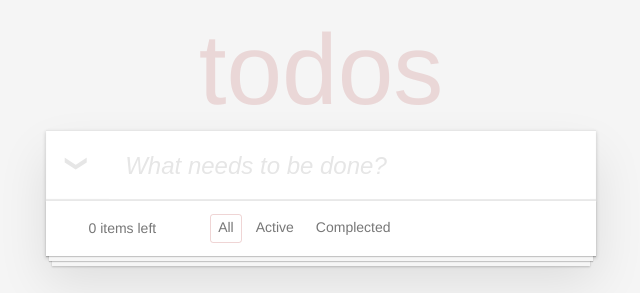
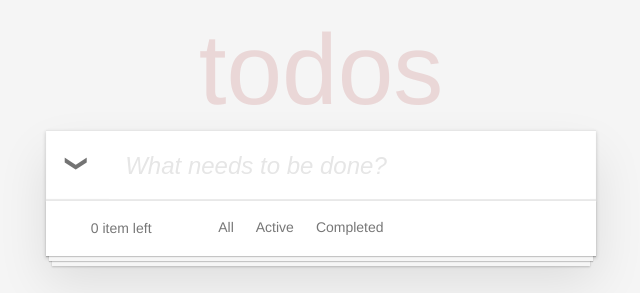
Before and after one commit to Jakisley/todoLIst-React, a React (Create React App) app: page / in a window 1280 px wide. Shown: the top 293 px of the page, without its empty margins (319-959 px from the left). Built offline with nearby package versions, Linux system fonts and the light colour scheme.

Commit message:
fixed code, made function cancellation for Esc pressing  in Todo module, made function save for out click in Todo module

```diff
--- a/src/App.jsx
+++ b/src/App.jsx
@@ -7,56 +7,75 @@ import InputAddToDo from './components/InputAddTodo';
 import TodoList from './components/TodoList';
 import LowerMenu from './components/LowerMenu';
 
-
 import styles from './App.module.css';
 
-
-function App() {
-
+const App = () => {
   const [todoArray, setTodoArray] = useState(JSON.parse(localStorage.getItem('todos')) || []);
   const [filterCondition, setFillterCondition] = useState('all');
-  const [filter, setFillter] = useState(todoArray);
-  const [count, setCount] = useState(0);
+  const [countActive, setCountActive] = useState(0);
+
+  const delAllCompleted = () => {
+    const updatedTodoArr = todoArray.filter(element => element.state === 'active');
+    setTodoArray(updatedTodoArr);
+
+  };
+
+  const addTodo = (todo) => {
+    let key = 0;
+    const arraylength = todoArray.length;
+    if (arraylength > 0) {
+      key = todoArray[arraylength - 1].key + 1;
+    };
+    if (todo && todo[0] !== ' ') {
+      const updatedTodoArr = [...todoArray, { key: +key, description: todo, state: 'active' }]
+      setTodoArray(updatedTodoArr);
+    };
+  };
+  const changeAllCheck = () => {
+    const index = todoArray.findIndex(todo => todo.state === 'active');
+    const updatedTodoArr = [...todoArray];
+    let state = '';
+    index === -1 ? state = 'active' : state = 'completed';
+    updatedTodoArr.filter(element => element.state = state);
+    setTodoArray(updatedTodoArr);
+  };
 
 
   useEffect(() => {
 
     localStorage.setItem('todos', JSON.stringify(todoArray));
+    setCountActive(todoArray.filter(element => element.state === 'active').length);
 
-    if (filterCondition === 'all') {
-      setFillter(todoArray)
-    } else if (filterCondition === 'active') {
-      const updatedTodoArr = todoArray.filter(element => element.state === 'active')
-      setFillter(updatedTodoArr);
-
-    } else {
-      const updatedTodoArr = todoArray.filter(element => element.state === 'completed')
-      setFillter(updatedTodoArr);
-
-    }
-    let counter = 0
-    for (let i = 0; i < todoArray.length; i++) {
-      if (todoArray[i].state === 'active') {
-        counter += 1;
-      }
-    }
-    setCount(counter);
-  },
-    [todoArray, filterCondition]);
-
-
+  }, [todoArray, filterCondition]);
 
   return (
     <section className={styles.app}>
       <Header />
+
       <section className={styles.main}>
-        <InputAddToDo todoArray={todoArray} onChangeArray={setTodoArray} />
-        <TodoList filter={filter} todoArray={todoArray} onChangeArray={setTodoArray} />
-        <LowerMenu setFillterCondition={setFillterCondition} todoArray={todoArray} setTodoArray={setTodoArray} count={count} />
+        <InputAddToDo
+          isAllCompleted={countActive === 0}
+          addTodo={addTodo}
+          changeAllCheck={changeAllCheck}
+        />
+
+        <TodoList
+          todoArray={todoArray}
+          onChangeArray={setTodoArray}
+          filterCondition={filterCondition}
+        />
+
+        <LowerMenu
+          setFillterCondition={setFillterCondition}
+          countActive={countActive}
+          isEnyCompleted={(todoArray.length - countActive) > 0}
+          delAllCompleted={delAllCompleted}
+        />
       </section>
+
       <Footer />
     </section>
   );
-}
+};
 
 export default App;
--- a/src/components/Header/Header.jsx
+++ b/src/components/Header/Header.jsx
@@ -1,6 +1,6 @@
 import styles from './Header.module.css';
 
-const Header = (props) => {
+const Header = () => {
   return (
     <section className={styles.header}>
       <h1 className={styles.title}>
--- a/src/components/InputAddTodo/InputAddTodo.jsx
+++ b/src/components/InputAddTodo/InputAddTodo.jsx
@@ -1,54 +1,51 @@
+import { useState } from 'react';
 import styles from './InputAddTodo.module.css';
-import { useState } from 'react';
 
 const InputAddToDo = (props) => {
   const [todo, setTodo] = useState('');
-  const [isChecked, setIsChecked] = useState(false)
-  const { todoArray, onChangeArray } = props;
+  const { isAllCompleted,addTodo,changeAllCheck } = props;
+
+  const checkStyle = !isAllCompleted ?
+    styles.checkAllTodoBtn :
+    `${styles.checkAllTodoBtn} ${styles.checkAllTodoBtnActive}`;
 
   const handleChange = (event) => {
     setTodo(event.target.value);
-  }
-  const handleKeyDown = (event) => {
-    if (event.code === 'Enter') {
-      let key = 0;
-      const arraylength =todoArray.length;
-      if (arraylength > 0) {
-        key = todoArray[arraylength-1].key+1;
-      }
-      if (event.target.value) {
-        const updatedTodoArr = [...todoArray, { key: +key, description: todo, state: 'active' }]
-        onChangeArray(updatedTodoArr);
-        setTodo('');
-      }
-    }
-  }
+  };
 
-  const handleClick = (event) => {
+  const handleKeyDownAddInput = (event) => {
+    if (event.key === 'Enter') {
+      addTodo(todo);
+      setTodo('');
+    };
+  };
 
-    const filter = todoArray.findIndex(todo => todo.state === 'active');
-    const updatedTodoArr = [...todoArray];
-    if (filter === -1) {
-      for (let i = 0; i < updatedTodoArr.length; i++) {
-        updatedTodoArr[i]['state'] = 'active';
-        event.target.style.color = "#e6e6e6";
-      }
-    } else {
-      for (let i = 0; i < updatedTodoArr.length; i++) {
-        updatedTodoArr[i]['state'] = 'completed';
-        event.target.style.color = "#737373";
-      }
-    }
-    onChangeArray(updatedTodoArr);
+  const handleClickCheckBtn = () => {
+    changeAllCheck();
+  };
 
-  }
   return (
     <section className={styles.todoAddWrapper}>
-      <button className={styles.checkAllTodoBtn} onClick={handleClick}>❯</button>
-      <input className={styles.todoAdd} value={todo} onKeyDown={handleKeyDown} onChange={handleChange} name="newTodo" type="text" placeholder="What needs to be done?" autoFocus />
+      <button
+        className={checkStyle}
+        onClick={handleClickCheckBtn}
+      >
+        ❯
+      </button>
+
+      <input
+        className={styles.todoAdd}
+        value={todo}
+        onKeyDown={handleKeyDownAddInput}
+        onChange={handleChange}
+        name="newTodo"
+        type="text"
+        placeholder="What needs to be done?"
+        autoFocus
+      />
     </section>
   )
 
-}
+};
 
 export default InputAddToDo;
--- a/src/components/InputAddTodo/InputAddTodo.module.css
+++ b/src/components/InputAddTodo/InputAddTodo.module.css
@@ -1,9 +1,9 @@
-.todoAddWrapper{
+.todoAddWrapper {
   box-shadow: inset 0 -2px 1px rgb(0 0 0 / 9%);
   padding: 2px;
 }
+
 .todoAdd {
-
   width: 88%;
   font-size: 24px;
   line-height: 1.4em;
@@ -36,5 +36,9 @@
   font-size: 22px;
   color: #e6e6e6;
   background: none;
-  cursor:pointer;
+  cursor: pointer;
 }
+
+.checkAllTodoBtnActive {
+  color: #737373;
+}
--- a/src/components/LowerMenu/LowerMenu.jsx
+++ b/src/components/LowerMenu/LowerMenu.jsx
@@ -2,45 +2,39 @@ import styles from './LowerMenu.module.css';
 
 function LowerMenu(props) {
 
-  const { setFillterCondition, todoArray, setTodoArray, count } = props;
+  const { setFillterCondition, countActive, isEnyCompleted, delAllCompleted } = props;
+  const message = countActive > 1 ? `${countActive} items left` : `${countActive} item left`;
 
-  const onClickLowerMenu = (ev) => {
-    setFillterCondition(ev.target.name);
-  }
+  const clearBtnStyles = isEnyCompleted ?
+    styles.lowerMenuClearBtn :
+    styles.hiden;
+
+  const onClickLowerMenu = (fillter) => {
+    setFillterCondition(fillter);
+  };
 
   const clearCompleted = () => {
-    const updatedTodoArr = [...todoArray];
-    for (let i = 0; i < updatedTodoArr.length; i++) {
-      if (updatedTodoArr[i].state === 'completed'){
-          console.log(i);
-          updatedTodoArr.splice(i,1);
-          i -=1;
-      }
-    }
-    setTodoArray(updatedTodoArr);
-
-    // Возможно когда-нибудь починю
-    // do {
-    //   index = updatedTodoArr.findIndex(todo => todo.state === 'completed');
-    //   console.log(index);
-    //   updatedTodoArr.splice(index,1);
-    //   setTodoArray(updatedTodoArr);
-    // }while (index!= -1);
-  }
-
+    delAllCompleted();
+  };
 
   return (
     <section className={styles.lowerMenuWrapper}>
-      <span className={styles.lowerMenuText}>{count} items left</span>
+      <span className={styles.lowerMenuText}>{message}</span>
+
       <div className={styles.lowerMenuLinks}>
-        <a name='all' className={`${styles.lowerMenuLink} ${styles.selected}`} onClick={onClickLowerMenu}>All</a>
-        <a name='active' className={styles.lowerMenuLink} onClick={onClickLowerMenu}>Active</a>
-        <a name='completed' className={styles.lowerMenuLink} onClick={onClickLowerMenu}>Complected</a>
+        <p className={styles.lowerMenuLink} onClick={() => onClickLowerMenu('all')}>All</p>
+        <p className={styles.lowerMenuLink} onClick={() => onClickLowerMenu('active')}>Active</p>
+        <p className={styles.lowerMenuLink} onClick={() => onClickLowerMenu('completed')}>Completed</p>
       </div>
-      <span className={todoArray.find(todo => todo.state === 'completed') ? styles.lowerMenuClearBtn : styles.hiden} onClick={clearCompleted}>Clear complected</span>
+
+      <span
+        className={clearBtnStyles}
+        onClick={clearCompleted}
+      >
+        Clear complected
+      </span>
     </section>
-
   );
-}
+};
 
 export default LowerMenu;
--- a/src/components/TodoList/Todo/Todo.jsx
+++ b/src/components/TodoList/Todo/Todo.jsx
@@ -3,67 +3,107 @@ import { useState } from 'react';
 
 const Todo = (props) => {
 
-  const { id, text, state, todoArray, onChangeArray } = props;
-  const [todoChange, setTodoChange] = useState(text);
+  const { todo, todoArray, onChangeArray } = props;
+  const [todoChange, setTodoChange] = useState(todo.description);
+  const index = todoArray.findIndex(element => element.key === todo.key);
+
+  let updatedTodoArr = [...todoArray];
+
+  const checkStyles = todo.state === 'active' ?
+    styles.listCheck :
+    `${styles.listCheck} ${styles.checkCompleted}`;
+  const inputStyles = todo.state === 'active' ?
+    styles.listElement :
+    `${styles.listElement} ${styles.textCopmleted}`;
 
   const handleChange = (ev) => {
     setTodoChange(ev.target.value);
-  }
+  };
 
-  const delElement = (ev) => {
-    const id = +ev.target.parentElement.id
-    const index = todoArray.findIndex(todo => todo.key === id);
-    const updatedTodoArr = [...todoArray];
+  const delElement = () => {
     updatedTodoArr.splice(index, 1);
     onChangeArray(updatedTodoArr);
+  };
 
-  }
-  const changeCheck = (ev) => {
-    const id = +ev.target.parentElement.id
-    const index = todoArray.findIndex(todo => todo.key === id);
-    const updatedTodoArr = [...todoArray];
-    if (updatedTodoArr[index]['state'] === 'active') {
-      updatedTodoArr[index]['state'] = 'completed';
+  const changeCheck = () => {
+    if (updatedTodoArr[index].state === 'active') {
+      updatedTodoArr[index].state = 'completed';
     } else {
-      updatedTodoArr[index]['state'] = 'active'
-    }
+      updatedTodoArr[index].state = 'active'
+    };
     onChangeArray(updatedTodoArr);
-  }
+  };
+
   const chageInput = (ev) => {
-    const id = +ev.target.parentElement.id;
     const sibling = ev.target.nextSibling
     sibling.focus();
-    onfocus(sibling, 'focus');
+    onfocus(sibling);
 
-  }
-  const onfocus = (sibling) => {
+  };
 
-    sibling.style.zIndex = 2;
+  const onfocus = (element) => {
 
-    sibling.onblur = () => {
-      sibling.style.zIndex = 0;
-    }
-  }
+    element.style.zIndex = 2;
+    element.onblur = () => onblur(element);
+
+    document.addEventListener( 'click', (event) => {
+      if ( !event.composedPath().includes(element) && element.value !==' ') {
+        updatedTodoArr[index].description = element.value;
+        onChangeArray(updatedTodoArr);
+      }else{
+        setTodoChange(todo.description);
+      }
+    });
+
+  };
+
+  const onblur = (element) => {
+    element.style.zIndex = 0;
+  };
 
   const handleKeyDown = (ev) => {
 
     if (ev.code === 'Enter') {
-      const id = +ev.target.parentElement.id
-      const index = todoArray.findIndex(todo => todo.key === id);
-      if (ev.target.value) {
-        const updatedTodoArr = [...todoArray];
-        updatedTodoArr[index]['description'] = ev.target.value;
+      if (todoChange && todoChange[0]!==' ') {
+        updatedTodoArr[index].description = todoChange;
         onChangeArray(updatedTodoArr);
-        ev.target.style.zIndex = 0;
-      }
-    }
-  }
+        onblur(ev.target);
+      };
+    };
+    if (ev.code === 'Escape') {
+      setTodoChange(todo.description);
+      onblur(ev.target);
+    };
+  };
+
   return (
-    <div id={id} className={styles.listWrapper}>
-      <div className={state === 'active' ? styles.listCheck : `${styles.listCheck} ${styles.checkCompleted}`} onClick={changeCheck} />
-      <input className={state === 'active' ? styles.listElement : `${styles.listElement} ${styles.textCopmleted}`} type="text" value={text} onDoubleClick={chageInput} readOnly />
-      <input className={styles.bottomElement} type="text" value={todoChange} onKeyDown={handleKeyDown} onChange={handleChange} />
-      <div className={styles.listDestroyBtn} onClick={delElement}>×</div>
+    <div
+      id={todo.id}
+      className={styles.listWrapper}
+    >
+      <div
+        className={checkStyles}
+        onClick={changeCheck}
+      />
+      <input
+        className={inputStyles}
+        type="text"
+        value={todo.description}
+        onDoubleClick={chageInput}
+        readOnly
+      />
+      <input
+        className={styles.bottomElement}
+        type="text"
+        value={todoChange}
+        onKeyDown={handleKeyDown}
+        onChange={handleChange}
+      />
+      <div
+        className={styles.listDestroyBtn}
+        onClick={delElement}>
+        ×
+      </div>
     </div>
   );
 };
--- a/src/components/TodoList/TodoList.jsx
+++ b/src/components/TodoList/TodoList.jsx
@@ -3,19 +3,23 @@ import React from 'react';
 
 
 const TodoList = (props) => {
-  const {todoArray,onChangeArray,filter} =props;
+  const { todoArray, onChangeArray, filterCondition } = props;
+  let filltredArr = [...todoArray];
+
+  if (filterCondition !== 'all') {
+    filltredArr = todoArray.filter(element => element.state === filterCondition);
+  }
+
   return (
     <section>
-      {filter.map((todo) => <Todo
-        key={todo.key}
-        id={todo.key}
-        text={todo.description}
-        state={todo.state}
-        todoArray = {todoArray}
-        onChangeArray ={onChangeArray}
-      />)}
-
-
+      {filltredArr.map((todo) => (
+        <Todo
+          key={todo.key}
+          todo={todo}
+          todoArray={todoArray}
+          onChangeArray={onChangeArray}
+        />
+      ))}
     </section>
 
   );
```
Also changed, not shown: src/components/Footer/Footer.jsx (+4 -4 lines).
